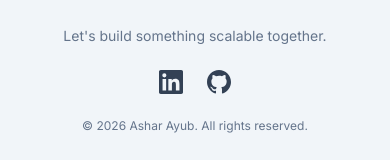
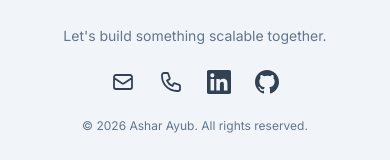
Before and after one commit to AsharKlabs/AsharKlabs.github.io, a Vue app: page / in a window 390 px wide. Shown: the part 5576-5736 px from the top of the page. Built offline with nearby package versions, Linux system fonts and the light colour scheme.

Commit message:
feat: enhance FooterSection with contact information and links
- Added email and phone contact options in FooterSection.vue for improved accessibility.
- Integrated mailto and tel links for direct communication with users.
- Updated styles for contact icons to maintain visual consistency.

```diff
--- a/src/components/FooterSection.vue
+++ b/src/components/FooterSection.vue
@@ -1,4 +1,7 @@
-<script setup></script>
+<script setup>
+const email = 'asharproject24@gmail.com'
+const phoneHref = 'tel:+923218964094'
+</script>
 
 <template>
   <footer id="contact" class="border-t border-slate-800 px-6 py-12">
@@ -10,6 +13,48 @@
       </p>
 
       <div class="flex items-center gap-6">
+        <a
+          :href="`mailto:${email}`"
+          aria-label="Email"
+          class="text-slate-400 transition-colors hover:text-indigo-400"
+        >
+          <svg
+            xmlns="http://www.w3.org/2000/svg"
+            class="h-6 w-6"
+            fill="none"
+            viewBox="0 0 24 24"
+            stroke="currentColor"
+            stroke-width="1.8"
+          >
+            <path
+              stroke-linecap="round"
+              stroke-linejoin="round"
+              d="M3 8l7.89 5.26a2 2 0 002.22 0L21 8M5 19h14a2 2 0 002-2V7a2 2 0 00-2-2H5a2 2 0 00-2 2v10a2 2 0 002 2z"
+            />
+          </svg>
+        </a>
+
+        <a
+          :href="phoneHref"
+          aria-label="Phone"
+          class="text-slate-400 transition-colors hover:text-indigo-400"
+        >
+          <svg
+            xmlns="http://www.w3.org/2000/svg"
+            class="h-6 w-6"
+            fill="none"
+            viewBox="0 0 24 24"
+            stroke="currentColor"
+            stroke-width="1.8"
+          >
+            <path
+              stroke-linecap="round"
+              stroke-linejoin="round"
+              d="M3 5a2 2 0 012-2h3.28a1 1 0 01.948.684l1.498 4.493a1 1 0 01-.502 1.21l-2.257 1.13a11.042 11.042 0 005.516 5.516l1.13-2.257a1 1 0 011.21-.502l4.493 1.498a1 1 0 01.684.949V19a2 2 0 01-2 2h-1C9.716 21 3 14.284 3 6V5z"
+            />
+          </svg>
+        </a>
+
         <a
           href="https://linkedin.com/in/ashar-ayub-9604611a6"
           target="_blank"
```
